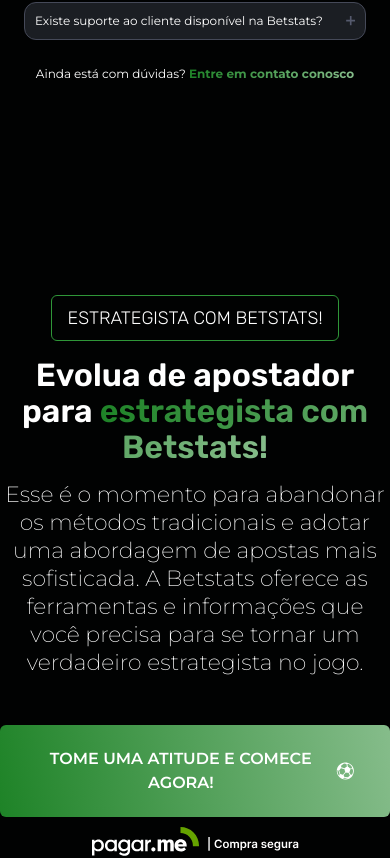
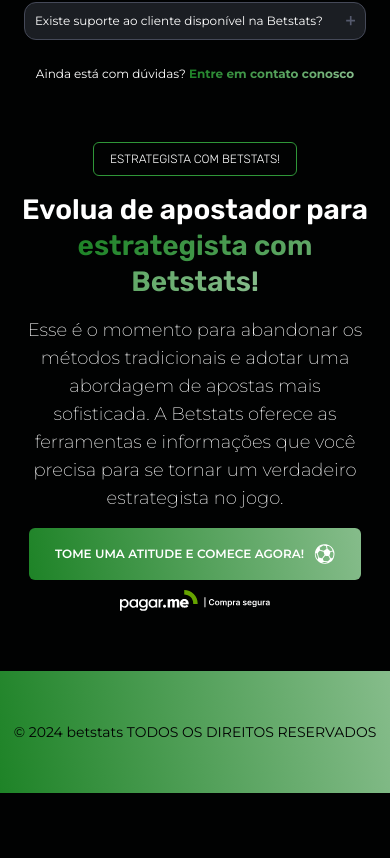
Before and after one commit to PauloMendees/betstats-lp, a Next.js app: page / in a window 390 px wide. Shown: the part 9155-10013 px from the top of the page. After the commit the page ends 9948 px from the top, so only its background shows below. Built offline with nearby package versions, Linux system fonts and the light colour scheme.

Commit message:
feat: finishing mobile version

```diff
--- a/src/components/Footer/index.tsx
+++ b/src/components/Footer/index.tsx
@@ -1,8 +1,8 @@
 export const Footer = () => {
   return (
-    <footer className="w-full py-[80px] bg-green-gradient flex justify-center items-center">
+    <footer className="w-full py-[51px] md:py-[80px] bg-green-gradient flex justify-center items-center">
       <span className="text-bg-main text-sm font-normal">
-        © 2024 betstats TODOS OS DIREITOS RESERVADOS | contato@betstats.online
+        © 2024 betstats TODOS OS DIREITOS RESERVADOS
       </span>
     </footer>
   );
--- a/src/layout/EvolveHasTipster/index.tsx
+++ b/src/layout/EvolveHasTipster/index.tsx
@@ -1,30 +1,42 @@
+'use client';
+
 import { FootballBall } from '@/assets/brand/FootballBall';
 import { PagarmeLogo } from '@/assets/partners/PagarmeLogo';
 import { Button } from '@/components/Button';
+import { useScreenDetector } from '@/hooks/useScreenDetector';
 
 export const EvolveHasTipster = () => {
+  const { isMobile } = useScreenDetector();
+
   return (
-    <section className="w-full flex flex-col items-center mt-[213px] gap-12 mb-[110px]">
+    <section className="w-full flex flex-col items-center my-[60px] gap-4 px-5 md:mt-[213px] md:gap-12 md:mb-[110px]">
       <div className="flex flex-col gap-4 items-center max-w-[839px] w-full">
         <Button className="w-fit px-4 py-2" scheme="outlined" withoutAction>
-          <span className="font-rubik text-lg font-light">ESTRATEGISTA COM BETSTATS!</span>
+          <span className="font-rubik text-xs md:text-lg font-light">
+            ESTRATEGISTA COM BETSTATS!
+          </span>
         </Button>
-        <h2 className="font-semibold text-[32px] leading-9 font-rubik text-center">
+        <h2 className="font-semibold text-[28px] leading-[36px] md:text-[32px] md:leading-9 font-rubik text-center">
           Evolua de apostador para{' '}
           <b className="gradient-text font-semibold">estrategista com Betstats!</b>
         </h2>
-        <p className="text-[22px] leading-7 text-center font-extralight">
+        <p className="text-lg md:text-[22px] md:leading-7 text-center font-extralight">
           Esse é o momento para abandonar os métodos tradicionais e adotar uma abordagem de apostas
           mais sofisticada. A Betstats oferece as ferramentas e informações que você precisa para se
           tornar um verdadeiro estrategista no jogo.
         </p>
       </div>
       <div className="flex flex-col items-center gap-[10px]">
-        <Button className="py-[22px] px-9">
-          <span className="font-semibold text-base">TOME UMA ATITUDE E COMECE AGORA!</span>
+        <Button className="px-[26px] py-4 md:py-[22px] md:px-9">
+          <span className="font-semibold text-xs md:text-base">
+            TOME UMA ATITUDE E COMECE AGORA!
+          </span>
           <FootballBall />
         </Button>
-        <PagarmeLogo />
+        <PagarmeLogo
+          width={isMobile ? '152.24' : undefined}
+          height={isMobile ? '21.06' : undefined}
+        />
       </div>
     </section>
   );
```
